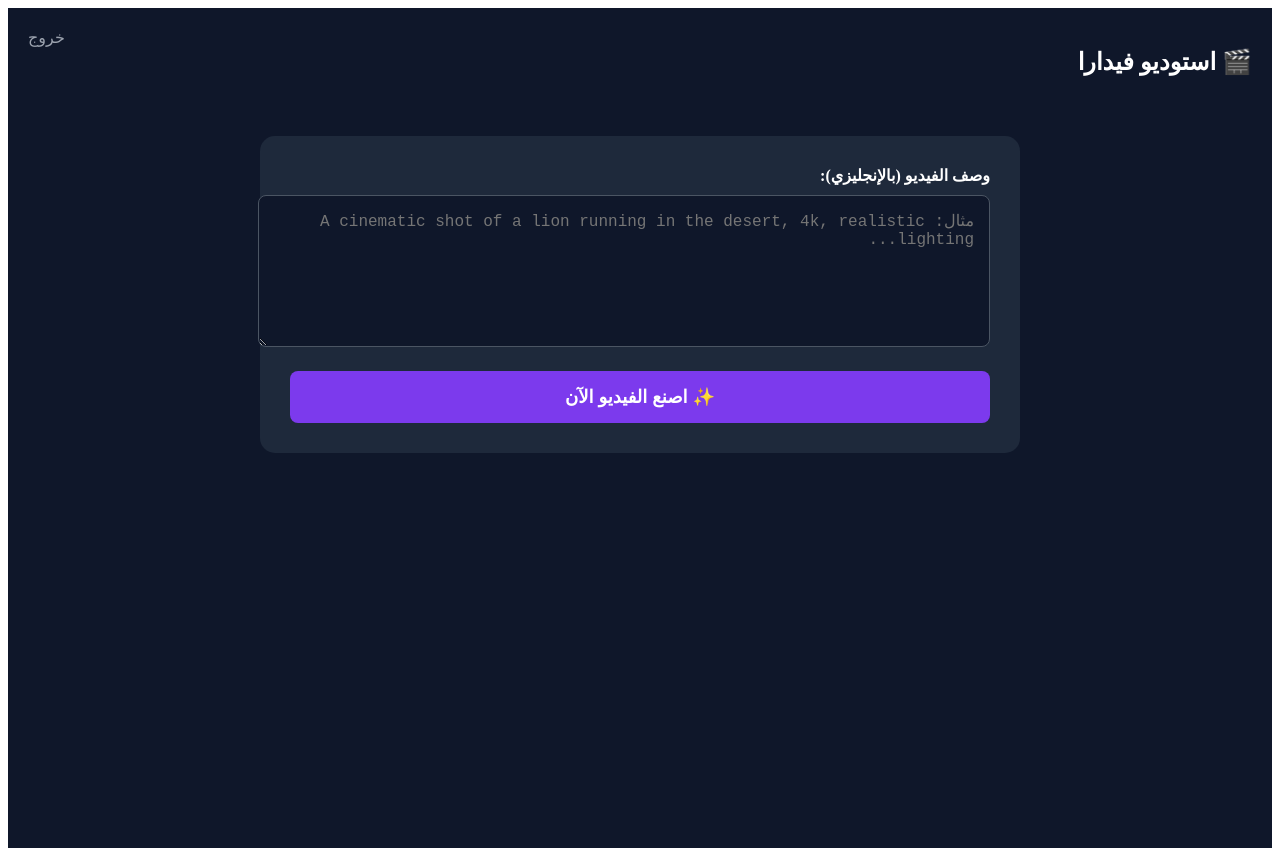
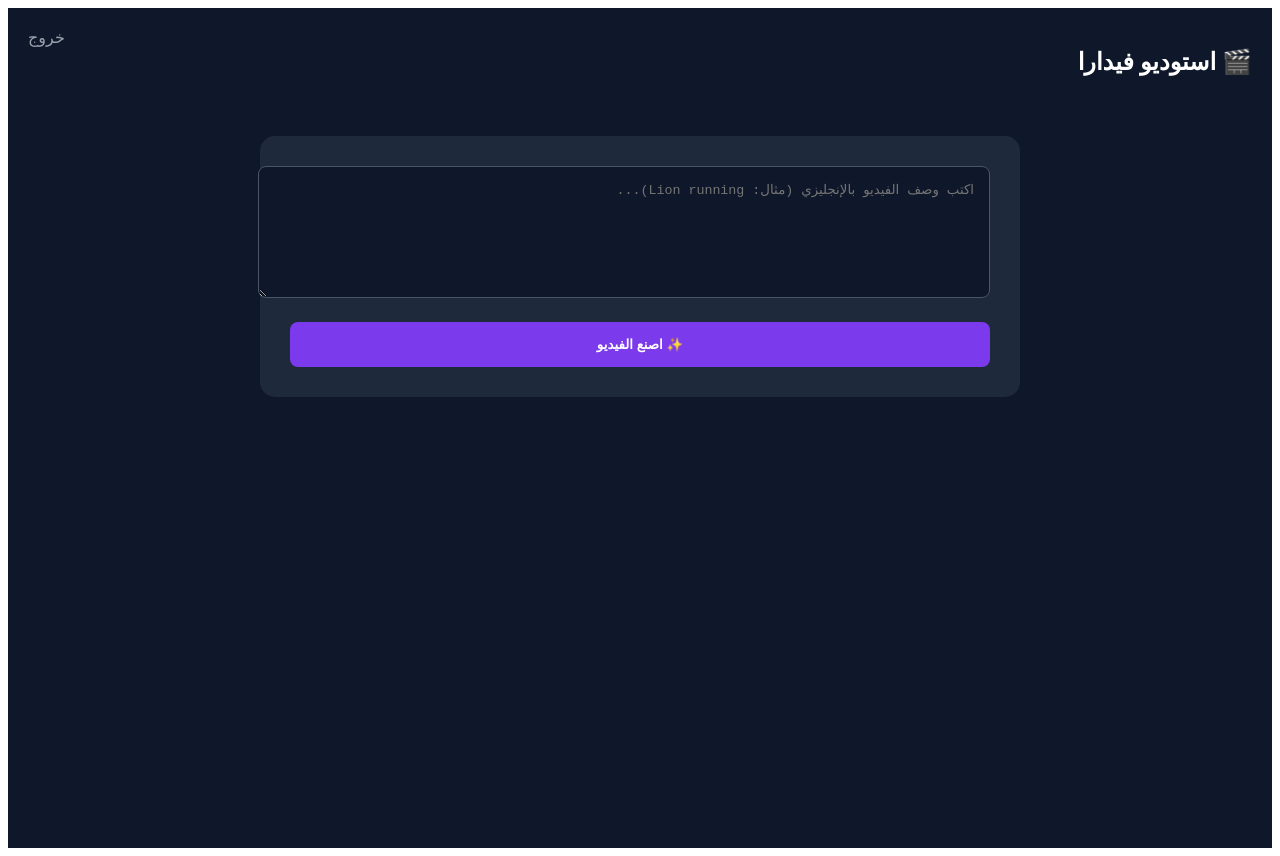
Before and after one commit to ahmedmkn999-alt/vidara, a Next.js app: page /dashboard in a window 1280 px wide. Built offline with nearby package versions, Linux system fonts and the light colour scheme.

Commit message:
Refactor video generation logic and UI elements

```diff
--- a/pages/dashboard.tsx
+++ b/pages/dashboard.tsx
@@ -13,7 +13,6 @@ export default function Dashboard() {
     setStatus("جاري الاتصال بالسيرفر...");
 
     try {
-      // 1. إرسال الطلب
       const res = await fetch('/api/generate', {
         method: 'POST',
         headers: {'Content-Type': 'application/json'},
@@ -21,14 +20,13 @@ export default function Dashboard() {
       });
 
       let pred = await res.json();
-      if (res.status !== 201) throw new Error(pred.detail || "حدث خطأ في الاتصال");
+      if (res.status !== 201) throw new Error(pred.detail || "حدث خطأ");
 
       setStatus("جاري الرسم.. (قد يستغرق دقيقة)");
 
-      // 2. انتظار النتيجة
       while (pred.status !== "succeeded" && pred.status !== "failed") {
         await new Promise(r => setTimeout(r, 2000));
-        // استخدام المفتاح لمتابعة الحالة فقط
+        // المفتاح مضاف هنا كمان
         const check = await fetch("https://api.replicate.com/v1/predictions/" + pred.id, {
           headers: { Authorization: "Token R8_Kv4EUNsp6xIkUtcP3xCGjbIVF36pOxx3fq803" }
         });
@@ -38,9 +36,7 @@ export default function Dashboard() {
       if (pred.status === "succeeded") {
         setVideo(pred.output[0]);
         setStatus("تم الانتهاء! 🎉");
-      } else {
-        setStatus("فشلت العملية، حاول بوصف آخر");
-      }
+      } else { setStatus("فشلت العملية"); }
 
     } catch (e) { alert(e.message); setStatus("خطأ"); }
     setLoading(false);
@@ -52,27 +48,22 @@ export default function Dashboard() {
         <h2>🎬 استوديو فيدارا</h2>
         <Link href="/" style={{color: '#9ca3af', textDecoration: 'none'}}>خروج</Link>
       </nav>
-
       <div style={{maxWidth: '700px', margin: '0 auto', background: '#1e293b', padding: '30px', borderRadius: '15px'}}>
-        <label style={{display: 'block', marginBottom: '10px', fontWeight: 'bold'}}>وصف الفيديو (بالإنجليزي):</label>
         <textarea
           value={prompt} onChange={(e) => setPrompt(e.target.value)}
-          placeholder="مثال: A cinematic shot of a lion running in the desert, 4k, realistic lighting..."
-          style={{width: '100%', height: '120px', background: '#0f172a', color: 'white', border: '1px solid #4b5563', padding: '15px', borderRadius: '8px', marginBottom: '20px', fontSize: '16px'}}
+          placeholder="اكتب وصف الفيديو بالإنجليزي (مثال: Lion running)..."
+          style={{width: '100%', height: '100px', background: '#0f172a', color: 'white', border: '1px solid #4b5563', padding: '15px', borderRadius: '8px', marginBottom: '20px'}}
         />
-        <button onClick={generateVideo} disabled={loading} style={{width: '100%', background: loading ? '#4b5563' : '#7c3aed', color: 'white', padding: '15px', border: 'none', borderRadius: '8px', fontWeight: 'bold', fontSize: '18px', cursor: loading ? 'not-allowed' : 'pointer'}}>
-          {loading ? status : "✨ اصنع الفيديو الآن"}
+        <button onClick={generateVideo} disabled={loading} style={{width: '100%', background: '#7c3aed', color: 'white', padding: '15px', border: 'none', borderRadius: '8px', fontWeight: 'bold'}}>
+          {loading ? status : "✨ اصنع الفيديو"}
         </button>
       </div>
-
       {video && (
         <div style={{marginTop: '30px', textAlign: 'center'}}>
-          <h3 style={{marginBottom: '10px', color: '#4ade80'}}>تم إنشاء الفيديو بنجاح!</h3>
-          <video controls src={video} style={{width: '100%', maxWidth: '700px', borderRadius: '15px', border: '2px solid #4ade80'}} autoPlay loop />
-          <br/>
-          <a href={video} download style={{display: 'inline-block', marginTop: '15px', background: '#2563eb', color: 'white', padding: '10px 20px', borderRadius: '5px', textDecoration: 'none'}}>⬇️ تحميل الفيديو</a>
+          <video controls src={video} style={{width: '100%', maxWidth: '100%', borderRadius: '15px'}} autoPlay loop />
+          <a href={video} download style={{display: 'block', marginTop: '15px', color: '#60a5fa'}}>تحميل الفيديو</a>
         </div>
       )}
     </div>
   );
-          }
+      }
```
